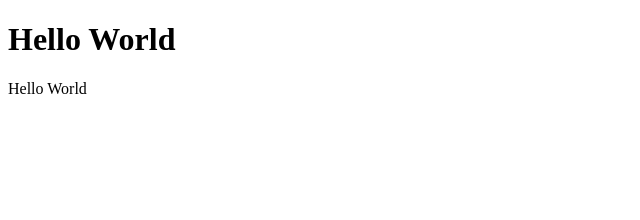
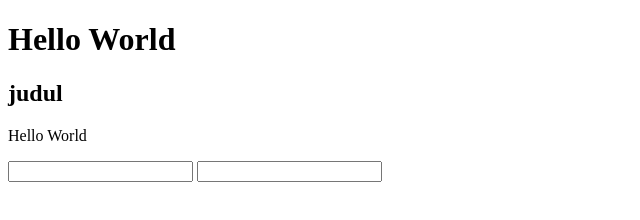
Before and after one commit to pramanarendra/skilvul, a plain HTML site: page index.html in a window 1280 px wide. Shown: the whole page, without its empty margins (0-640 px from the left). Drawn offline with Linux system fonts and the light colour scheme.

Commit message:
menambahkan form

```diff
--- a/index.html
+++ b/index.html
@@ -8,6 +8,11 @@
 </head>
 <body>
     <h1>Hello World</h1>
+    <h2>judul</h2>
     <p>Hello World</p>
+    <form action="">
+        <input type="text">
+        <input type="text">
+    </form>
 </body>
 </html>
```
